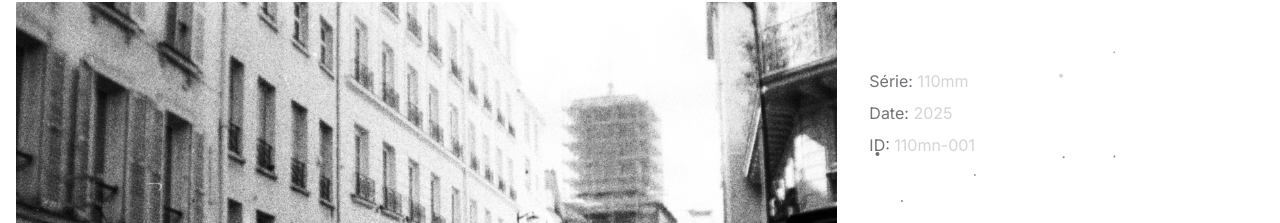
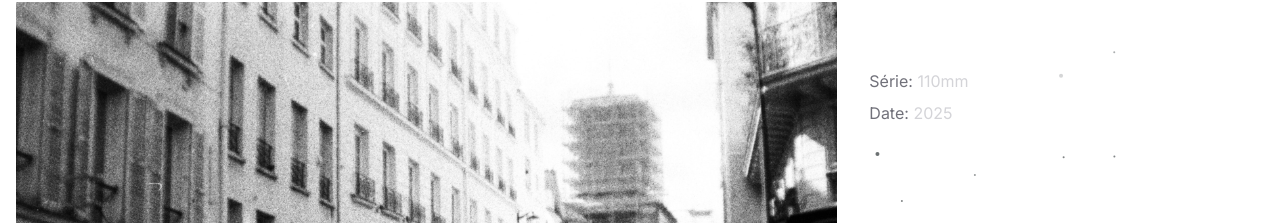
Before and after one commit to Renaudfradin/PortfolioPhoto, a Next.js app: page /photography/110mn-001 in a window 1280 px wide. Shown: the part 167-390 px from the top of the page. Built offline with nearby package versions, Linux system fonts and the light colour scheme.

Commit message:
(fix) fix error build

```diff
--- a/app/photography/[slug]/page.tsx
+++ b/app/photography/[slug]/page.tsx
@@ -5,14 +5,15 @@ import { photos } from '@/lib/photos-data';
 import { notFound } from 'next/navigation';
 
 type Props = {
-  params: { slug: string };
+  params: Promise<{ slug: string }>;
 };
 
 export async function generateMetadata(
   { params }: Props,
   parent: ResolvingMetadata,
 ): Promise<Metadata> {
-  const photo = photos.find((p) => p.id === params.slug);
+  const { slug } = await params;
+  const photo = photos.find((p) => p.id === slug);
 
   if (!photo) {
     return {
@@ -33,8 +34,9 @@ export async function generateStaticParams() {
   }));
 }
 
-export default function Photographie({ params }: Props) {
-  const photo = photos.find((p) => p.id === params.slug);
+export default async function Photographie({ params }: Props) {
+  const { slug } = await params;
+  const photo = photos.find((p) => p.id === slug);
 
   if (!photo) {
     notFound();
@@ -71,9 +73,6 @@ export default function Photographie({ params }: Props) {
                     <p>
                       <span className="text-zinc-500">Date:</span> {photo.date}
                     </p>
-                    <p>
-                      <span className="text-zinc-500">ID:</span> {photo.id}
-                    </p>
                   </div>
                 </div>
               </div>
--- a/components/image-container.tsx
+++ b/components/image-container.tsx
@@ -36,7 +36,6 @@ export default function ImageContainer({
           <div className="absolute rounded-b-sm top-0 mt-20 right-0 bottom-0 left-0 bg-gradient-to-b from-transparent to-zinc-900 opacity-80 md:opacity-0 group-hover:opacity-80"></div>
           <div>
             <p className="text-xs absolute bottom-1 text-white px-2 transition duration-200 opacity-70 md:opacity-0 group-hover:opacity-75">
-              {photo.series}
               <span className="text-xs font-light line-clamp-1 block opacity-75">
                 {photo.date}
               </span>
--- a/package.json
+++ b/package.json
@@ -26,6 +26,7 @@
     "eslint": "^9.0.0",
     "eslint-config-next": "^15.0.3",
     "framer-motion": "^10.16.4",
+    "lucide-react": "^0.554.0",
     "next": "^15.0.3",
     "next-themes": "^0.2.1",
     "or": "^0.2.0",
```
Also changed, not shown: lib/generate-blur-placeholder.ts (deleted, +0 -23 lines), 1 other file (tests, documents, lock files or other folders).
